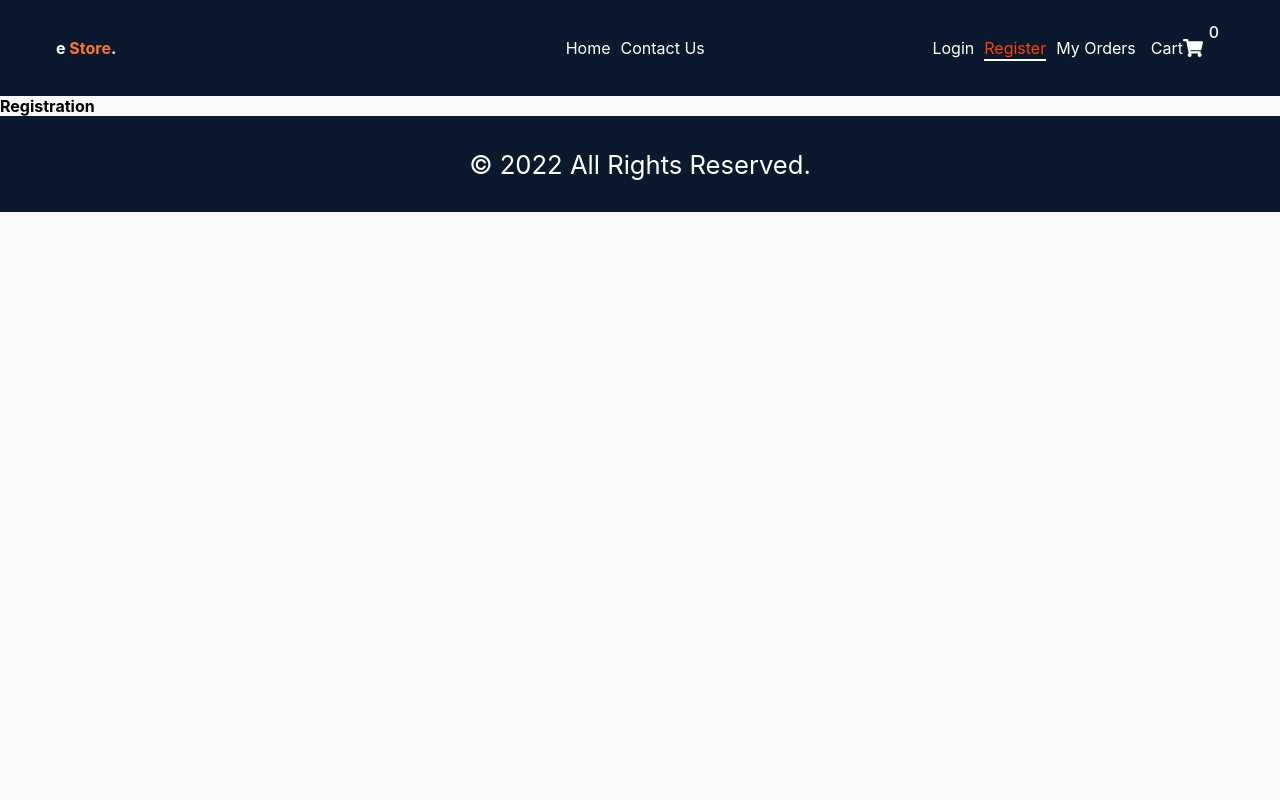
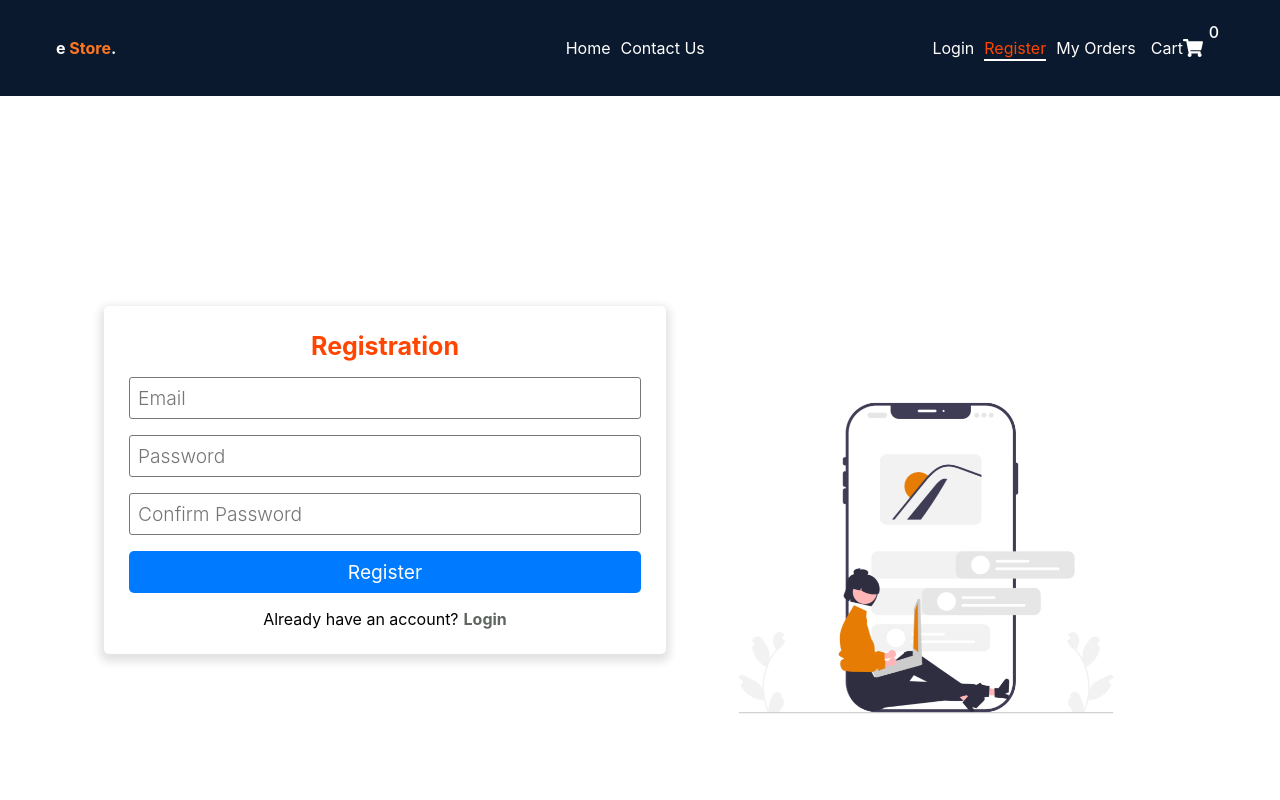
Before and after one commit to DoWhatYouL0ve/ecommerce_store, a React (Create React App) app: page /registration in a window 1280 px wide. Shown: the top 800 px of the page. Built offline with nearby package versions, Linux system fonts and the light colour scheme.

Commit message:
add: Registration and Reset Password pages styles and images

```diff
--- a/src/common/styles/StyledButton.ts
+++ b/src/common/styles/StyledButton.ts
@@ -14,14 +14,8 @@ export const StyledButton = styled.button`
   align-items: center;
   color: ${({ theme }) => theme.colors.white};
   width: 100%;
-  &.darkBlue {
-    background-color: ${({ theme }) => theme.colors.darkBlue};
-  }
   &.orange {
     background-color: ${({ theme }) => theme.colors.orange};
-  }
-  &.white {
-    background-color: ${({ theme }) => theme.colors.white};
   }
   &.dangerColor {
     background-color: ${({ theme }) => theme.colors.dangerColor};
@@ -32,7 +26,4 @@ export const StyledButton = styled.button`
   &.primary {
     background-color: ${({ theme }) => theme.colors.primary};
   }
-  &.purple {
-    background-color: ${({ theme }) => theme.colors.purple};
-  }
 `
--- a/src/pages/auth/login/styles/StyledLogin.ts
+++ b/src/pages/auth/login/styles/StyledLogin.ts
@@ -3,11 +3,10 @@ import styled from 'styled-components'
 export const StyledLogin = styled.div`
   width: 100%;
   padding: 4rem 0;
-  border: 1px solid red;
+  background-color: ${({ theme }) => theme.colors.white};
   .container {
     max-width: 1200px;
     margin: 0 auto;
     padding: 0 20px;
-    border: 1px solid green;
   }
 `
--- a/src/pages/auth/registration/Registration.tsx
+++ b/src/pages/auth/registration/Registration.tsx
@@ -1,9 +1,40 @@
+import { Link } from 'react-router-dom'
+
+import registrationImg from '../../../assets/register.png'
+import { PATH } from '../../../common/routes/PagesRoutes'
+import { Card } from '../../../common/styles/Card'
+import { StyledButton } from '../../../common/styles/StyledButton'
+import { StyledAuthCommon } from '../styles/StyledAuthCommon'
+
 import { StyledRegistration } from './styles/StyledRegistration'
 
 export const Registration = () => {
   return (
     <StyledRegistration>
-      <h1>Registration</h1>
+      <div className={'container'}>
+        <StyledAuthCommon>
+          <Card>
+            <div className={'form'}>
+              <h2>Registration</h2>
+              <form>
+                <input type="text" placeholder={'Email'} required />
+                <input type="password" placeholder={'Password'} required />
+                <input type="password" placeholder={'Confirm Password'} required />
+                <StyledButton className={'primary'}>Register</StyledButton>
+              </form>
+              <span className={'register'}>
+                <p>Already have an account?</p>
+                <Link to={PATH.LOGIN}>
+                  <b>Login</b>
+                </Link>
+              </span>
+            </div>
+          </Card>
+          <div className={'img'}>
+            <img src={registrationImg} alt="register image" width={500} />
+          </div>
+        </StyledAuthCommon>
+      </div>
     </StyledRegistration>
   )
 }
--- a/src/pages/auth/registration/styles/StyledRegistration.ts
+++ b/src/pages/auth/registration/styles/StyledRegistration.ts
@@ -1,3 +1,15 @@
 import styled from 'styled-components'
 
-export const StyledRegistration = styled.div``
+export const StyledRegistration = styled.div`
+  width: 100%;
+  padding: 4rem 0;
+  background-color: ${({ theme }) => theme.colors.white};
+  .container {
+    max-width: 1200px;
+    margin: 0 auto;
+    padding: 0 20px;
+    .img {
+      margin-left: 10px;
+    }
+  }
+`
--- a/src/pages/auth/resetPassword/ResetPassword.tsx
+++ b/src/pages/auth/resetPassword/ResetPassword.tsx
@@ -1,9 +1,40 @@
+import { Link } from 'react-router-dom'
+
+import resetPasswordImg from '../../../assets/forgot.png'
+import { PATH } from '../../../common/routes/PagesRoutes'
+import { Card } from '../../../common/styles/Card'
+import { StyledButton } from '../../../common/styles/StyledButton'
+import { StyledAuthCommon } from '../styles/StyledAuthCommon'
+
 import { StyledResetPassword } from './styles/StyledResetPassword'
 
 export const ResetPassword = () => {
   return (
     <StyledResetPassword>
-      <h1>Reset Password</h1>
+      <div className={'container'}>
+        <StyledAuthCommon>
+          <div className={'img'}>
+            <img src={resetPasswordImg} alt="reset password image" width={500} />
+          </div>
+          <Card>
+            <div className={'form'}>
+              <h2>Reset Password</h2>
+              <form>
+                <input type="text" placeholder={'Email'} required />
+                <StyledButton className={'primary'}>Reset Password</StyledButton>
+              </form>
+              <span className={'register'}>
+                <Link to={PATH.LOGIN}>
+                  <b>- Login -</b>
+                </Link>
+                <Link to={PATH.REGISTRATION}>
+                  <b>- Register -</b>
+                </Link>
+              </span>
+            </div>
+          </Card>
+        </StyledAuthCommon>
+      </div>
     </StyledResetPassword>
   )
 }
--- a/src/pages/auth/resetPassword/styles/StyledResetPassword.ts
+++ b/src/pages/auth/resetPassword/styles/StyledResetPassword.ts
@@ -1,3 +1,16 @@
 import styled from 'styled-components'
 
-export const StyledResetPassword = styled.div``
+export const StyledResetPassword = styled.div`
+  width: 100%;
+  padding: 4rem 0;
+  background-color: ${({ theme }) => theme.colors.white};
+  .container {
+    max-width: 1200px;
+    margin: 0 auto;
+    padding: 0 20px;
+    .register {
+      display: flex;
+      justify-content: space-between;
+    }
+  }
+`
--- a/src/pages/auth/styles/StyledAuthCommon.ts
+++ b/src/pages/auth/styles/StyledAuthCommon.ts
@@ -5,8 +5,6 @@ export const StyledAuthCommon = styled.div`
   display: flex;
   justify-content: center;
   align-items: center;
-  border: 1px solid orangered;
-  background-color: ${({ theme }) => theme.colors.white};
   .img {
     animation: slide-down 0.5s ease;
   }
```
